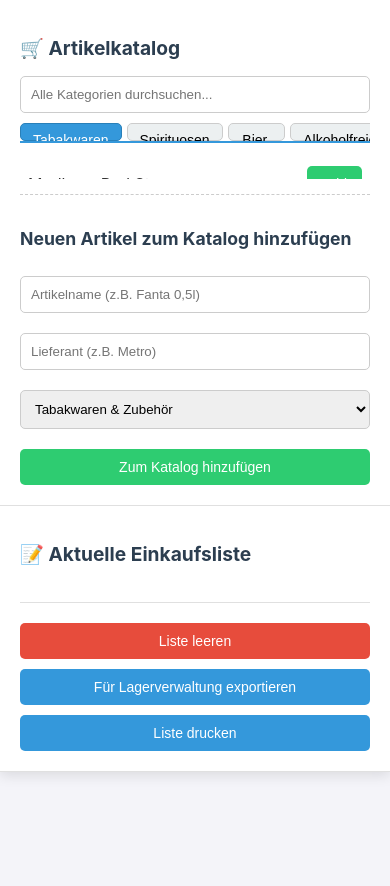
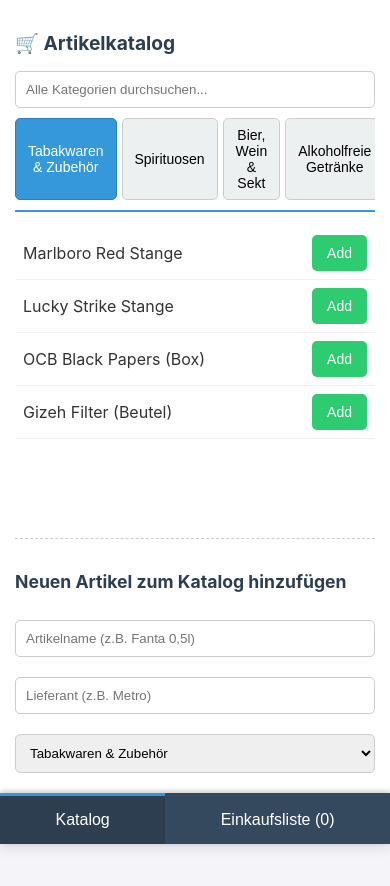
Before and after one commit to ArmchairQB/Kiosk, a plain HTML site: page index.html in a window 390 px wide. Before the commit the page ends 844 px from the top, so only its background shows below. Drawn offline with Linux system fonts and the light colour scheme.

Commit message:
Add files via upload

```diff
--- a/index.html
+++ b/index.html
@@ -36,20 +36,55 @@
         .list-actions { display: flex; justify-content: flex-end; gap: 10px; margin-top: 20px; border-top: 1px solid #e0e0e0; padding-top: 20px; }
         .add-to-catalog-form { display: grid; gap: 10px; margin-top: 15px; padding-top: 15px; border-top: 1px dashed #ccc; }
 
+        .mobile-nav { display: none; } /* Hidden on desktop */
+
+        /* --- MOBILE OPTIMIZATIONS --- */
         @media (max-width: 768px) {
-            body { -webkit-text-size-adjust: 100%; }
-            .container { flex-direction: column; height: auto; margin: 0; border-radius: 0; }
-            .panel-left, .panel-right { width: 100%; box-sizing: border-box; border-right: none; border-bottom: 1px solid #e0e0e0; max-height: 60vh; }
+            body { padding-bottom: 60px; /* Prevent content from being hidden behind fixed nav */ }
+            .container { flex-direction: row; height: 100vh; margin: 0; border-radius: 0; }
+
+            .panel { width: 100%; border: none; padding: 15px; }
+            .panel-right { display: none; } /* Hide shopping list by default */
+
+            /* View switching logic */
+            body.view-list .panel-left { display: none; }
+            body.view-list .panel-right { display: flex; }
+
             .list-actions { flex-direction: column; align-items: stretch; }
             #shopping-list-items li { grid-template-columns: 1fr; gap: 8px; padding: 15px 0; border-bottom: 1px solid #eee; }
             h2 { font-size: 1.2rem; }
             h3 { font-size: 1.1rem; }
             #category-tabs { flex-wrap: nowrap; overflow-x: auto; }
+
+            /* Mobile Navigation Bar */
+            .mobile-nav {
+                display: flex;
+                position: fixed;
+                bottom: 0;
+                left: 0;
+                right: 0;
+                background-color: #34495e;
+                box-shadow: 0 -2px 5px rgba(0,0,0,0.2);
+                z-index: 1000;
+            }
+            .mobile-nav-btn {
+                flex-grow: 1;
+                background: none;
+                border: none;
+                color: white;
+                padding: 15px 10px;
+                font-size: 1rem;
+                border-top: 3px solid transparent;
+            }
+            .mobile-nav-btn.active {
+                background-color: #2c3e50;
+                border-top-color: #3498db;
+            }
         }
 
         @media print {
-            body { background-color: white; }
-            .container, .panel-left, .list-actions, .list-item-remove-btn { display: none; }
+            body { background-color: white; padding-bottom: 0; }
+            .container, .panel-left, .list-actions, .list-item-remove-btn, .mobile-nav { display: none; }
             #print-area { display: block !important; }
             h2, h3 { margin: 20px 0 10px 0; }
             table { width: 100%; border-collapse: collapse; }
@@ -58,7 +93,7 @@
         }
     </style>
 </head>
-<body>
+<body class="">
 
     <div class="container">
         <div class="panel panel-left">
@@ -88,62 +123,26 @@
         </div>
     </div>
 
+    <div class="mobile-nav">
+        <button id="viewCatalogBtn" class="mobile-nav-btn active">Katalog</button>
+        <button id="viewListBtn" class="mobile-nav-btn">Einkaufsliste <span id="list-item-count">(0)</span></button>
+    </div>
+
     <div id="print-area" style="display: none;"></div>
 
     <script>
     document.addEventListener('DOMContentLoaded', () => {
         const productCatalog = {
-            'Tabakwaren & Zubehör': [
-                { name: 'Marlboro Red Stange', supplier: 'Selgros' },
-                { name: 'Lucky Strike Stange', supplier: 'Selgros' },
-                { name: 'OCB Black Papers (Box)', supplier: 'Großmarkt' },
-                { name: 'Gizeh Filter (Beutel)', supplier: 'Großmarkt' }
-            ],
-            'Spirituosen': [
-                { name: 'Absolut Vodka 0,7l', supplier: 'Selgros' },
-                { name: 'Jägermeister 0,7l', supplier: 'Metro' },
-                { name: 'Tanqueray Gin 0,7l', supplier: 'Selgros' }
-            ],
-            'Bier, Wein & Sekt': [
-                { name: 'Kiste Becks 0,5l', supplier: 'Selgros' },
-                { name: 'Kiste Binding 0,5l', supplier: 'Selgros' },
-                { name: 'Rotkäppchen Sekt', supplier: 'Metro' },
-                { name: 'J.P. Chenet Wein', supplier: 'Metro' }
-            ],
-            'Alkoholfreie Getränke': [
-                { name: 'Kiste Coca Cola 0,33l', supplier: 'Metro' },
-                { name: 'Kiste Fanta 0,33l', supplier: 'Metro' },
-                { name: 'Red Bull 24er Tray', supplier: 'Metro' },
-                { name: 'Volvic Wasser 6x1,5l', supplier: 'Selgros' }
-            ],
-            'Süßwaren & Snacks': [
-                { name: 'Haribo Goldbären (Box)', supplier: 'Selgros' },
-                { name: 'Milka Schokolade (Display)', supplier: 'Selgros' },
-                { name: 'funny-frisch Chipsfrisch', supplier: 'Metro' },
-                { name: 'Ültje Erdnüsse', supplier: 'Metro' }
-            ],
-            'Kaffee & Tee': [
-                { name: 'Jacobs Krönung 500g', supplier: 'Selgros' },
-                { name: 'Teekanne Tee (Packung)', supplier: 'Metro' }
-            ],
-            'Lebensmittel': [
-                { name: 'Barilla Spaghetti 500g', supplier: 'Selgros' },
-                { name: 'H-Milch 1,5% Fett', supplier: 'Metro' },
-                { name: 'Nutella Glas', supplier: 'Selgros' }
-            ],
-            'Drogerieartikel': [
-                { name: 'Nivea Deo Spray', supplier: 'Metro' },
-                { name: 'Colgate Zahnpasta', supplier: 'Metro' },
-                { name: 'Tempo Taschentücher', supplier: 'Selgros' }
-            ],
-            'Büro- & Schreibwaren': [
-                { name: 'Kopierpapier A4 500 Blatt', supplier: 'Metro' },
-                { name: 'Umschläge DL (Box)', supplier: 'Selgros' }
-            ],
-            'Sonstiges': [
-                { name: 'Varta Batterien AA', supplier: 'Metro' },
-                { name: 'Feuerzeug', supplier: 'Großmarkt' }
-            ]
+            'Tabakwaren & Zubehör': [{ name: 'Marlboro Red Stange', supplier: 'Selgros' }, { name: 'Lucky Strike Stange', supplier: 'Selgros' }, { name: 'OCB Black Papers (Box)', supplier: 'Großmarkt' }, { name: 'Gizeh Filter (Beutel)', supplier: 'Großmarkt' }],
+            'Spirituosen': [{ name: 'Absolut Vodka 0,7l', supplier: 'Selgros' }, { name: 'Jägermeister 0,7l', supplier: 'Metro' }, { name: 'Tanqueray Gin 0,7l', supplier: 'Selgros' }],
+            'Bier, Wein & Sekt': [{ name: 'Kiste Becks 0,5l', supplier: 'Selgros' }, { name: 'Kiste Binding 0,5l', supplier: 'Selgros' }, { name: 'Rotkäppchen Sekt', supplier: 'Metro' }, { name: 'J.P. Chenet Wein', supplier: 'Metro' }],
+            'Alkoholfreie Getränke': [{ name: 'Kiste Coca Cola 0,33l', supplier: 'Metro' }, { name: 'Kiste Fanta 0,33l', supplier: 'Metro' }, { name: 'Red Bull 24er Tray', supplier: 'Metro' }, { name: 'Volvic Wasser 6x1,5l', supplier: 'Selgros' }],
+            'Süßwaren & Snacks': [{ name: 'Haribo Goldbären (Box)', supplier: 'Selgros' }, { name: 'Milka Schokolade (Display)', supplier: 'Selgros' }, { name: 'funny-frisch Chipsfrisch', supplier: 'Metro' }, { name: 'Ültje Erdnüsse', supplier: 'Metro' }],
+            'Kaffee & Tee': [{ name: 'Jacobs Krönung 500g', supplier: 'Selgros' }, { name: 'Teekanne Tee (Packung)', supplier: 'Metro' }],
+            'Lebensmittel': [{ name: 'Barilla Spaghetti 500g', supplier: 'Selgros' }, { name: 'H-Milch 1,5% Fett', supplier: 'Metro' }, { name: 'Nutella Glas', supplier: 'Selgros' }],
+            'Drogerieartikel': [{ name: 'Nivea Deo Spray', supplier: 'Metro' }, { name: 'Colgate Zahnpasta', supplier: 'Metro' }, { name: 'Tempo Taschentücher', supplier: 'Selgros' }],
+            'Büro- & Schreibwaren': [{ name: 'Kopierpapier A4 500 Blatt', supplier: 'Metro' }, { name: 'Umschläge DL (Box)', supplier: 'Selgros' }],
+            'Sonstiges': [{ name: 'Varta Batterien AA', supplier: 'Metro' }, { name: 'Feuerzeug', supplier: 'Großmarkt' }]
         };
 
         const tabsContainer = document.getElementById('category-tabs');
@@ -152,6 +151,14 @@
         const categorySelect = document.getElementById('newItemCategory');
         const searchBox = document.getElementById('searchBox');
         const currentListItems = new Map();
+
+        const viewCatalogBtn = document.getElementById('viewCatalogBtn');
+        const viewListBtn = document.getElementById('viewListBtn');
+        const listItemCountSpan = document.getElementById('list-item-count');
+
+        const updateListItemCount = () => {
+            listItemCountSpan.textContent = `(${currentListItems.size})`;
+        };
 
         const renderTabs = () => {
             tabsContainer.innerHTML = '';
@@ -175,12 +182,10 @@
                 const itemEl = document.createElement('div');
                 itemEl.className = 'item';
                 itemEl.innerHTML = `<span>${item.name}</span>`;
-
                 const addButton = document.createElement('button');
                 addButton.textContent = 'Add';
                 addButton.className = 'btn btn-add';
                 addButton.onclick = () => addItemToList(item.name, item.supplier);
-
                 itemEl.appendChild(addButton);
                 catalogContent.appendChild(itemEl);
             });
@@ -190,11 +195,8 @@
             document.querySelectorAll('.category-tab').forEach(t => t.classList.remove('active'));
             catalogContent.innerHTML = '';
             const lowerCaseFilter = filter.toLowerCase();
-
             for (const category in productCatalog) {
-                const matchingItems = productCatalog[category].filter(item =>
-                    item.name.toLowerCase().includes(lowerCaseFilter)
-                );
+                const matchingItems = productCatalog[category].filter(item => item.name.toLowerCase().includes(lowerCaseFilter));
                 if (matchingItems.length > 0) {
                     const categoryHeader = document.createElement('h3');
                     categoryHeader.textContent = category;
@@ -240,9 +242,11 @@
             `;
             shoppingList.appendChild(listItem);
             currentListItems.set(name, true);
+            updateListItemCount();
             listItem.querySelector('.list-item-remove-btn').onclick = (e) => {
                 currentListItems.delete(e.target.closest('li').dataset.name);
                 e.target.closest('li').remove();
+                updateListItemCount();
             };
         };
 
@@ -258,34 +262,25 @@
             alert(`'${name}' wurde zur Kategorie '${category}' hinzugefügt.`);
             document.getElementById('newItemName').value = '';
             document.getElementById('newItemSupplier').value = '';
-
             renderTabs();
+            populateCategoryDropdown();
             showCategory(category);
         };
 
         const generateAndPrintList = () => {
             const items = Array.from(shoppingList.querySelectorAll('li'));
-            if (items.length === 0) {
-                alert('Die Einkaufsliste ist leer.');
-                return;
-            }
+            if (items.length === 0) { alert('Die Einkaufsliste ist leer.'); return; }
             const listBySupplier = {};
             items.forEach(item => {
                 const supplier = item.dataset.supplier;
                 if (!listBySupplier[supplier]) listBySupplier[supplier] = [];
-                listBySupplier[supplier].push({
-                    name: item.dataset.name,
-                    quantity: item.querySelector('.item-quantity').value || '...',
-                    notes: item.querySelector('.item-notes').value || '-'
-                });
+                listBySupplier[supplier].push({ name: item.dataset.name, quantity: item.querySelector('.item-quantity').value || '...', notes: item.querySelector('.item-notes').value || '-' });
             });
             const printArea = document.getElementById('print-area');
             let printHTML = `<h1>Einkaufsliste - Sophien Post und Shop</h1><p><strong>Datum:</strong> ${new Date().toLocaleDateString('de-DE')}</p>`;
             for (const supplier in listBySupplier) {
                 printHTML += `<h3>Lieferant: ${supplier}</h3><table border="1" cellpadding="5" cellspacing="0"><thead><tr><th>Artikel</th><th>Menge</th><th>Notizen</th></tr></thead><tbody>`;
-                listBySupplier[supplier].forEach(item => {
-                    printHTML += `<tr><td>${item.name}</td><td>${item.quantity}</td><td>${item.notes}</td></tr>`;
-                });
+                listBySupplier[supplier].forEach(item => { printHTML += `<tr><td>${item.name}</td><td>${item.quantity}</td><td>${item.notes}</td></tr>`; });
                 printHTML += `</tbody></table>`;
             }
             printArea.innerHTML = printHTML;
@@ -311,6 +306,7 @@
             alert('Der Produktkatalog wurde als JSON-Datei exportiert.');
         };
 
+        // --- Event Listeners ---
         searchBox.addEventListener('keyup', (e) => {
             const filter = e.target.value.trim();
             if (filter) {
@@ -322,17 +318,29 @@
                 showCategory(firstCategory);
             }
         });
-
         document.getElementById('addItemToCatalogBtn').addEventListener('click', addProductToCatalog);
         document.getElementById('clearListBtn').addEventListener('click', () => {
             if (confirm('Möchten Sie die gesamte Liste wirklich leeren?')) {
                 shoppingList.innerHTML = '';
                 currentListItems.clear();
+                updateListItemCount();
             }
         });
         document.getElementById('printListBtn').addEventListener('click', generateAndPrintList);
         document.getElementById('exportBtn').addEventListener('click', exportForInventoryApp);
 
+        viewCatalogBtn.addEventListener('click', () => {
+            document.body.classList.remove('view-list');
+            viewListBtn.classList.remove('active');
+            viewCatalogBtn.classList.add('active');
+        });
+        viewListBtn.addEventListener('click', () => {
+            document.body.classList.add('view-list');
+            viewCatalogBtn.classList.remove('active');
+            viewListBtn.classList.add('active');
+        });
+
+        // --- Initial Load ---
         renderTabs();
         populateCategoryDropdown();
         if (Object.keys(productCatalog).length > 0) {
```
